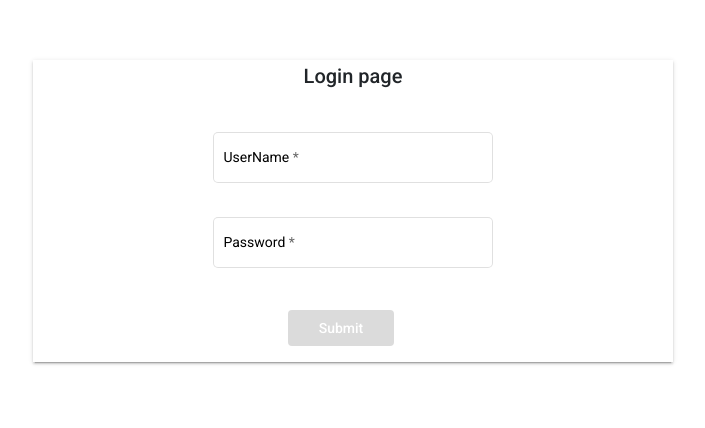
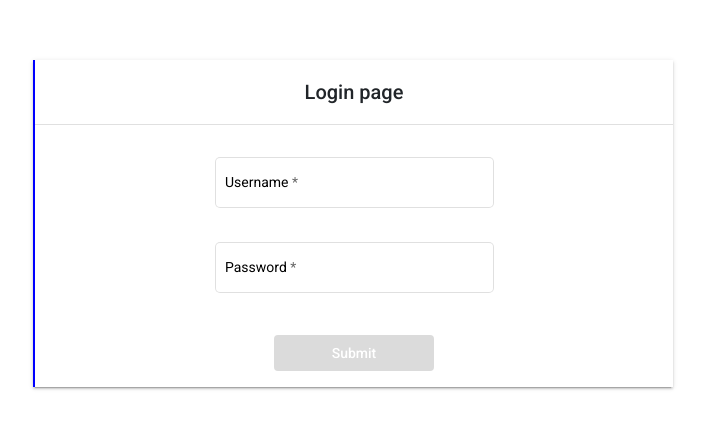
Before and after one commit to Inbarajasekaran/groceryShopping, an Angular app: page / in a window 1280 px wide. Shown: the part 108-536 px from the top of the page, without its empty margins (287-992 px from the left). Built offline with nearby package versions, Linux system fonts and the light colour scheme.

Commit message:
Login page completed

```diff
--- a/src/app/components/login/login.component.html
+++ b/src/app/components/login/login.component.html
@@ -2,26 +2,31 @@
     <div class="row justify-content-center p-0 m-0">
         <div class="col-sm-12 col-md-6 col-lg-6 p-0 m-0 mat-elevation-z2" style="margin-top:21vh !important">
             <form [formGroup]="loginForm">
+                <div style="border-left: 2.5px solid blue;">
+
                     <div class="col-12 m-0 p-0">
-                    <h2 class="d-flex justify-content-center">Login page</h2>
+                        <h2 class="d-flex justify-content-center pt-3">Login page</h2>
+                        <mat-divider></mat-divider>
                     </div>
-                <div class="col-12 p-0 m-0">
+                    <div class="col-12 pt-2 p-0 m-0">
                         <div class="justify-content-center row m-0 p-3">
-                        <mat-form-field appearance="outline" class="col-6 m-1">
-                            <mat-label style="color: black;">UserName</mat-label>
+                            <mat-form-field appearance="outline" class="col-sm-12 col-md-6 col-lg-6 m-1">
+                                <mat-label style="color: black;">Username</mat-label>
                                 <input matInput formControlName="userName" type="text">
                             </mat-form-field>
-                        <mat-form-field appearance="outline" class="col-6 m-1">
+                            <mat-form-field appearance="outline" class="col-sm-12 col-md-6 col-lg-6 m-1">
                                 <input matInput formControlName="password" type="password">
                                 <mat-label style="color: black;">Password</mat-label>
                             </mat-form-field>
                         </div>
                     </div>
-                <div class="col-12 row justify-content-center">
-                    <button class="col-2 mb-3" mat-raised-button [ngStyle]="loginForm.valid ? {'background-color' : 'green', 'color' : 'white' }
+                    <div class="col-12 row p-0 m-0 justify-content-center">
+                        <button class="col-3 mb-3" mat-raised-button [ngStyle]="loginForm.valid ? {'background-color' : 'green', 'color' : 'white' }
                     : {'background-color' : 'rgb(219,219,219)', 'color' : 'white' }"
                             style="background-color: green; color: white;" [disabled]="loginForm.invalid"
                             (click)="login()">Submit</button>
+                    </div>
+
                 </div>
             </form>
         </div>
```
Lines whose indentation alone changed are shown as unchanged.
